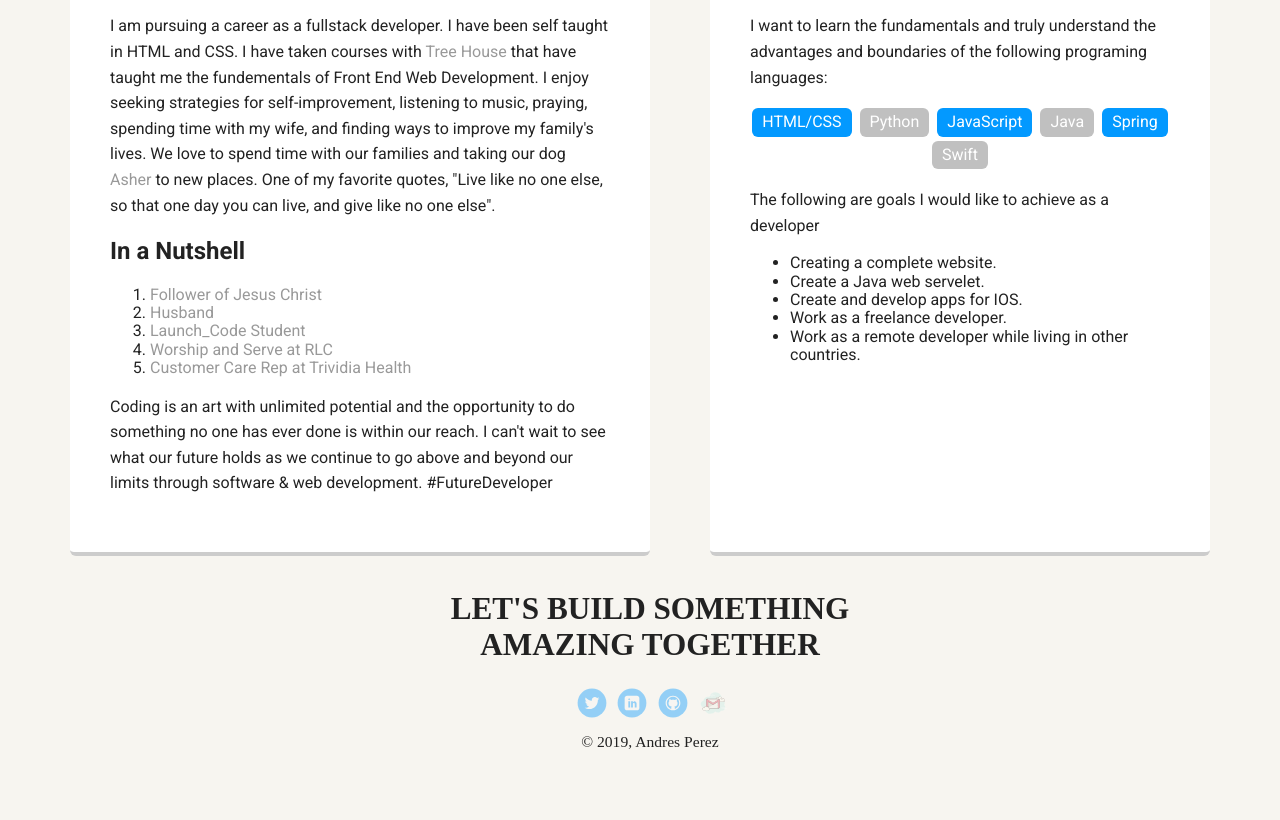
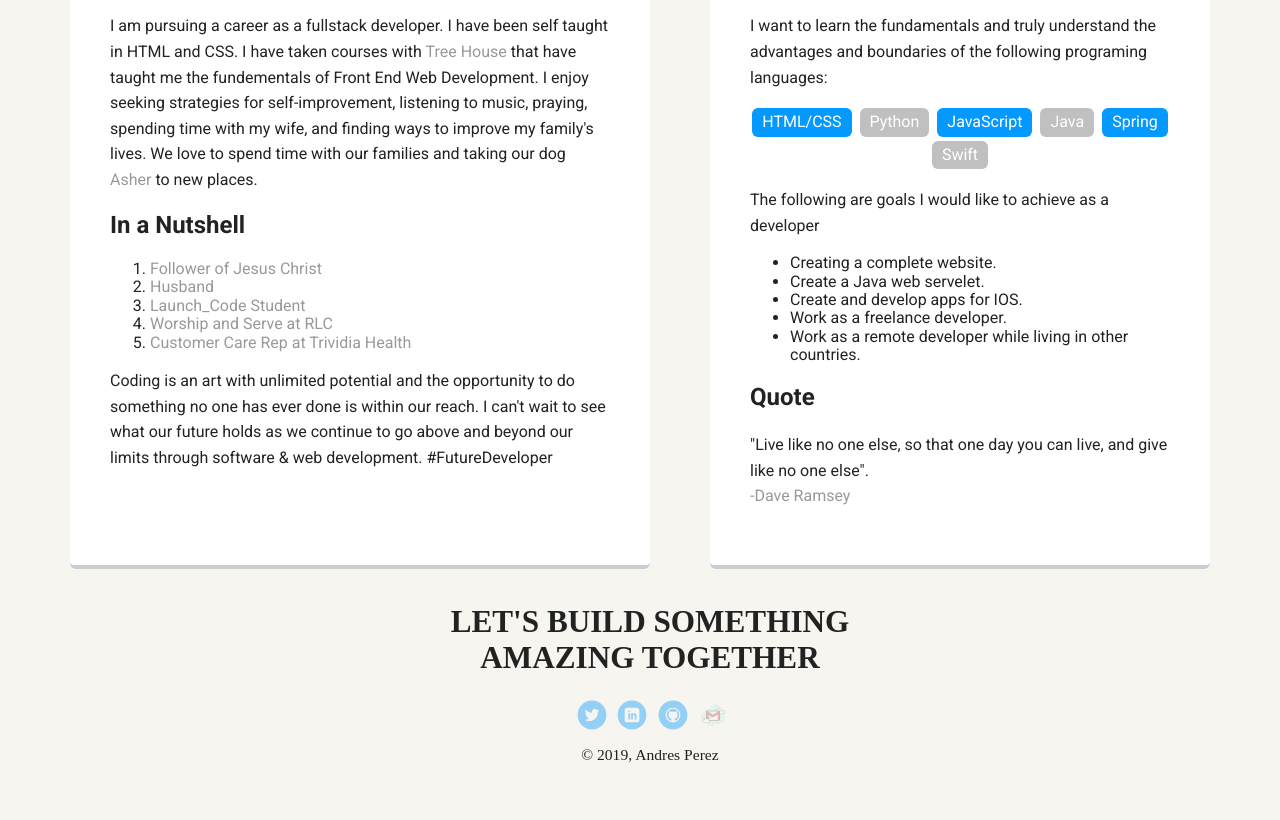
Before and after one commit to Witness327/Andres-Perez, a plain HTML site: page index.html in a window 1280 px wide. Shown: the part 654-1474 px from the top of the page. Drawn offline with nearby package versions, Linux system fonts and the light colour scheme; a web font is replaced by a local one.

Commit message:
Complete

```diff
--- a/index.html
+++ b/index.html
@@ -32,7 +32,7 @@
 <main class="flex">
     <div class="card clearfix">
         <h2>Background</h2>
-        <p>I am pursuing a career as a fullstack developer. I have been self taught in HTML and CSS. I have taken courses with <a href="https://www.teamtreehouse.com" target="_blank">Tree House</a> that have taught me the fundementals of Front End Web Development. I enjoy seeking strategies for self-improvement, listening to music, praying, spending time with my wife, and finding ways to improve my family's lives. We love to spend time with our families and taking our dog <a href="Images/Asher.jpg" target="_blank">Asher</a> to new places. One of my favorite quotes, "Live like no one else, so that one day you can live, and give like no one else". </p>
+        <p>I am pursuing a career as a fullstack developer. I have been self taught in HTML and CSS. I have taken courses with <a href="https://www.teamtreehouse.com" target="_blank">Tree House</a> that have taught me the fundementals of Front End Web Development. I enjoy seeking strategies for self-improvement, listening to music, praying, spending time with my wife, and finding ways to improve my family's lives. We love to spend time with our families and taking our dog <a href="Images/Asher.jpg" target="_blank">Asher</a> to new places. </p>
         <h2>In a Nutshell</h2>
         <ol>
             <li><a href="https://phdforjesus.wordpress.com/2012/04/06/the-jesus-revolution/" target="_blank">Follower of Jesus Christ</a></li>
@@ -63,6 +63,11 @@
             <li>Work as a freelance developer.</li>
             <li>Work as a remote developer while living in other countries.</li>
         </ul>
+        <article>
+            <h2>Quote</h2>
+            <p>"Live like no one else, so that one day you can live, and give like no one else".<br> <a href="https://www.youtube.com/watch?v=r1NJzEYARlM" target="_blank">-Dave Ramsey</a></p>
+
+        </article>
     </div>
 </main>
 
```
